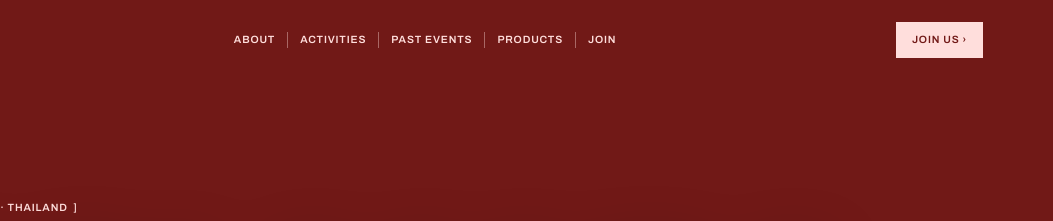
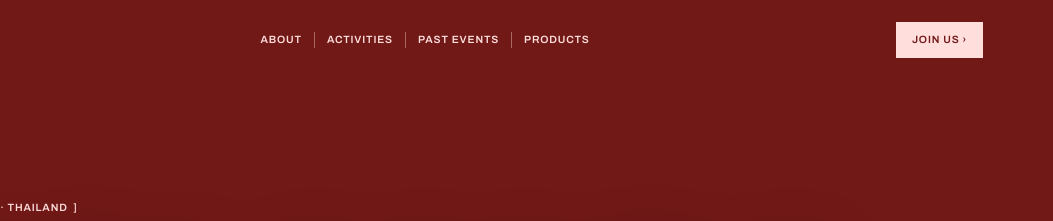
Before and after one commit to nopd3018-bit/solmara-club, a plain HTML site: page index.html in a window 1280 px wide. Shown: the top 221 px of the page, 227-1280 px from the left. Drawn offline with Linux system fonts and the light colour scheme.

Commit message:
Remove Join link from top bar
Co-Authored-By: Claude Opus 5.5 <noreply@anthropic.com>
Claude-Session: https://claude.ai/code/session_019x2g68hQemJWEHWMvrjDXE

```diff
--- a/index.html
+++ b/index.html
@@ -253,7 +253,6 @@ footer .foot-logo { width: 100%; height: auto; margin-bottom: 18px; }
         <a href="#activities">Activities</a>
         <a href="#past-events" class="nav-tab" data-tab="events"><span class="long">Past </span>Events</a>
         <a href="#products" class="nav-tab" data-tab="products">Products</a>
-        <a href="#join">Join</a>
       </div>
       <a href="#join-us" class="btn label">Join us ›</a>
     </nav>
```
